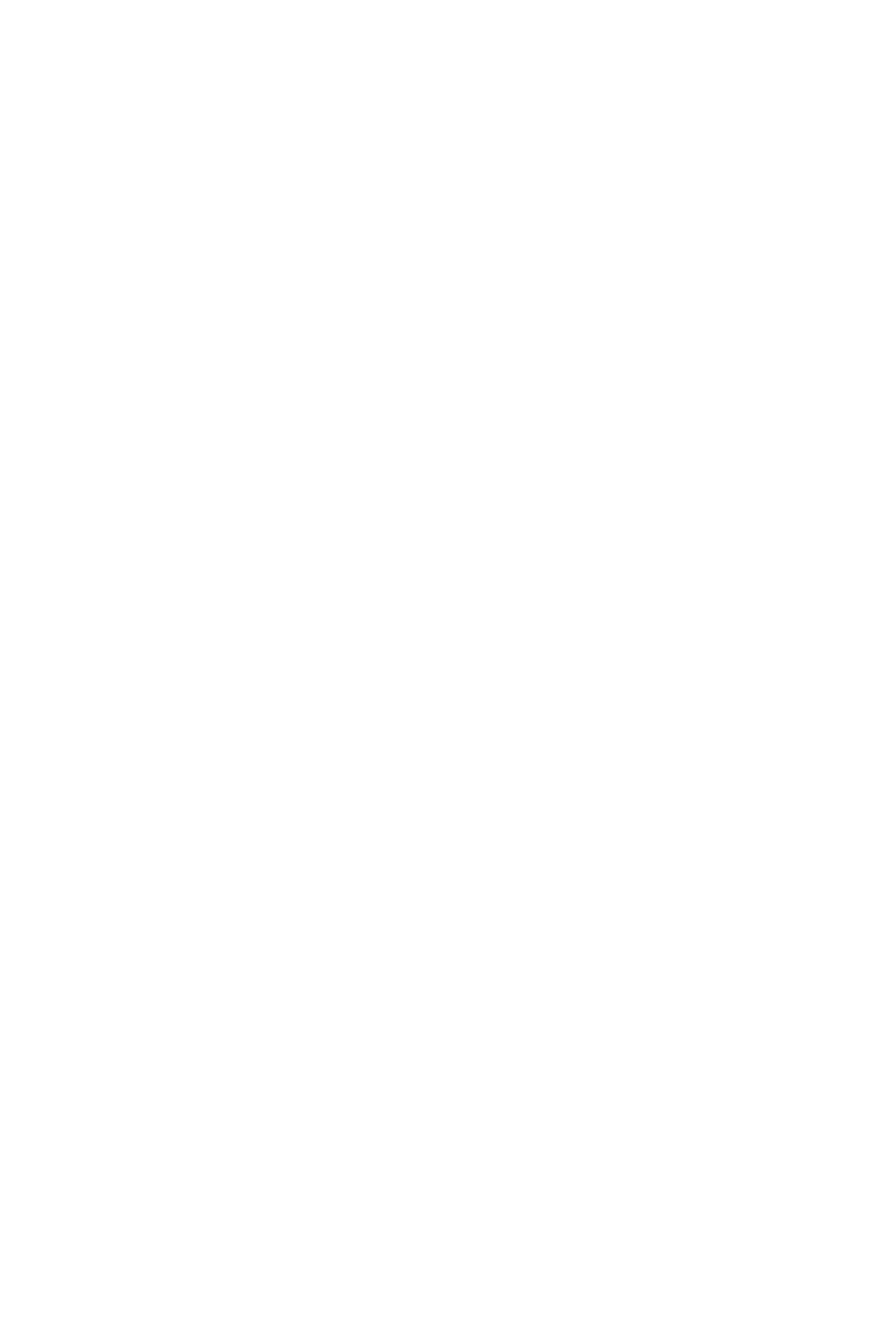
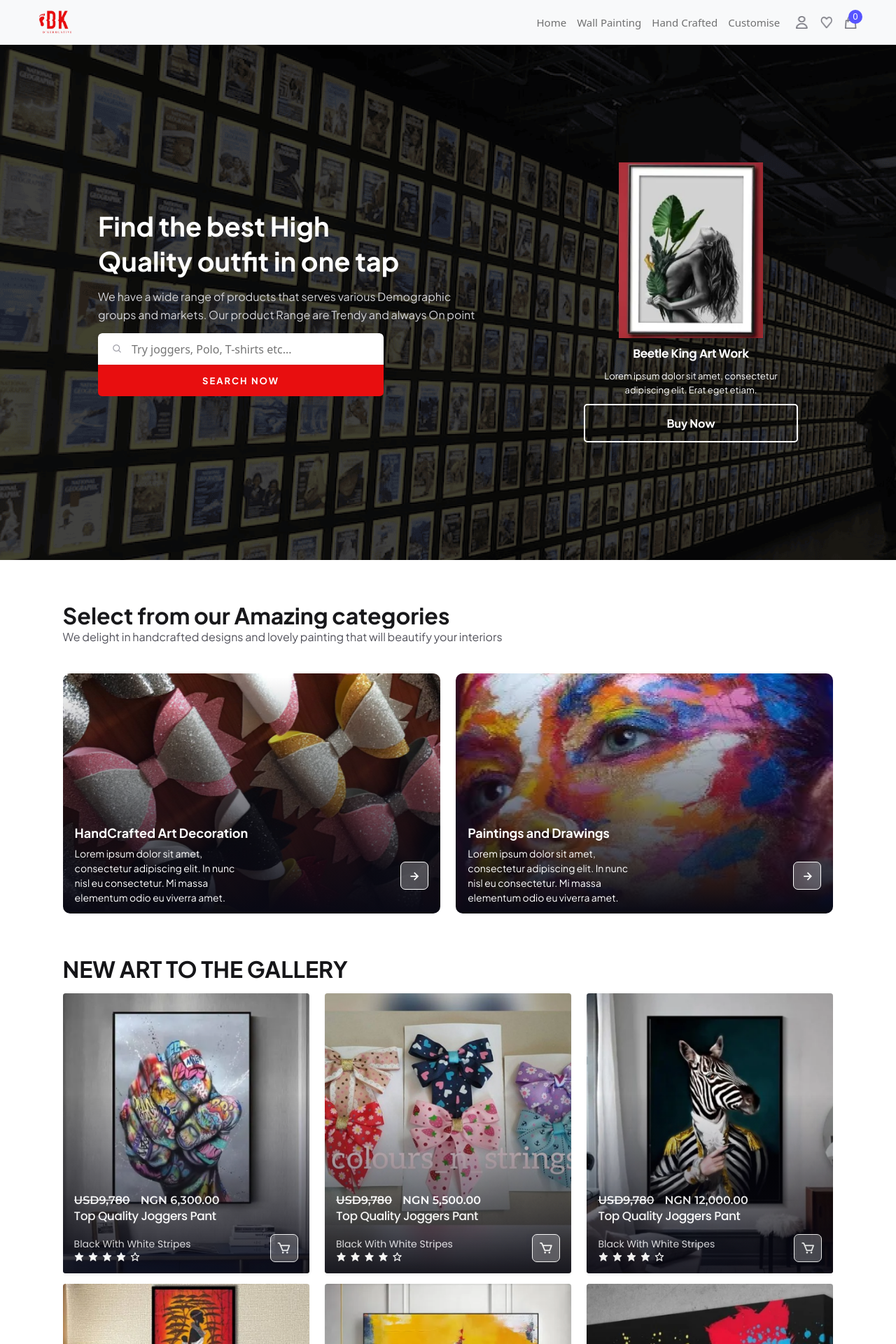
Before and after one commit to dkeralutive/updateddkwebsite, a React (Vite) app: page /wall-painting in a window 1280 px wide. Before the commit this address had no page. Shown: the top 1920 px of the page at 70% size. Before the commit the page ends 800 px from the top, so only its background shows below. Built offline with nearby package versions, Linux system fonts and the light colour scheme.

Commit message:
commited new after fisayo call

```diff
--- a/src/App.tsx
+++ b/src/App.tsx
@@ -1,8 +1,14 @@
 import { Suspense, lazy } from "react";
-import { Navigate, Route, Routes } from "react-router-dom";
-import { useAdminContext } from "./contexts/AdminContext";
+import { BrowserRouter, Navigate, Route, Routes } from "react-router-dom";
+import { AdminContextProvider, useAdminContext } from "./contexts/AdminContext";
+import { PropertyContextProvider } from "./contexts/PropertyContext";
+import { StoreContextProvider } from "./contexts/StoreContext";
 import Spinner from "./utilities/Spinner";
 
+const WallPainting = lazy(
+  () => import("./pages/store/WallPainting/WallPainting")
+);
+const HandCrafted = lazy(() => import("./pages/store/HandCrafted/HandCrafted"));
 const PaymentSuccessful = lazy(() => import("./modals/PaymentSuccessful"));
 const Orders = lazy(() => import("./pages/store/Orders/Orders"));
 const CaseStudyPage = lazy(() => import("./pages/store/CaseStudy/CaseStudy"));
@@ -10,13 +16,23 @@ const DetailsPage = lazy(() => import("./pages/store/DetailsPage/DetailsPage"));
 const Customise = lazy(() => import("./pages/store/Customise/Customise"));
 const Kids = lazy(() => import("./pages/store/Kids/Kids"));
 const AllBrands = lazy(() => import("./pages/store/AllBrands/AllBrands"));
-const FashionWomen = lazy(() => import("./pages/store/Fashion(Women)/Fashion(Women)"));
+const FashionWomen = lazy(
+  () => import("./pages/store/Fashion(Women)/Fashion(Women)")
+);
 const FashionMen = lazy(() => import("./pages/store/Fashion(Men)/FashionMen"));
-const CreateAccount = lazy(() => import("./pages/general/CreateAccount/CreateAccount"));
-const PropertyCheckout = lazy(() => import("./pages/property/PropertyCheckout/PropertyCheckout"));
-const PropertyDetails = lazy(() => import("./pages/property/PropertyDetails/PropertyDetails"));
+const CreateAccount = lazy(
+  () => import("./pages/general/CreateAccount/CreateAccount")
+);
+const PropertyCheckout = lazy(
+  () => import("./pages/property/PropertyCheckout/PropertyCheckout")
+);
+const PropertyDetails = lazy(
+  () => import("./pages/property/PropertyDetails/PropertyDetails")
+);
 const Shortlets = lazy(() => import("./pages/property/Shortlets/Shortlets"));
-const Apartments = lazy(() => import("./pages/property/Apaprtments/Apartments"));
+const Apartments = lazy(
+  () => import("./pages/property/Apaprtments/Apartments")
+);
 const Lands = lazy(() => import("./pages/property/PropertyLands/Lands"));
 const PropertyHome = lazy(() => import("./pages/property/PropertyHome/Home"));
 const Software = lazy(() => import("./pages/store/Software/Software"));
@@ -40,10 +56,15 @@ const Login = lazy(() => import("./pages/admin/Login/login"));
 const Home = lazy(() => import("./pages/general/Home/Home"));
 
 export default function App() {
-  const { loginStates } = useAdminContext();
+  // const { loginStates } = useAdminContext();
 
-  const user = loginStates.user;
+  // const user = loginStates.user;
+  const user = true;
   return (
+    <BrowserRouter>
+      <AdminContextProvider>
+        <StoreContextProvider>
+          <PropertyContextProvider>
             <Routes>
               {/* ============= GENERAL ROUTES ============== */}
               <Route
@@ -160,6 +181,24 @@ export default function App() {
                 element={
                   <Suspense fallback={Spinner({ animationType: "border" })}>
                     <ArtCraft />
+                  </Suspense>
+                }
+              />
+
+              <Route
+                path="/wall-painting"
+                element={
+                  <Suspense fallback={Spinner({ animationType: "border" })}>
+                    <WallPainting />
+                  </Suspense>
+                }
+              />
+
+              <Route
+                path="/hand-craft"
+                element={
+                  <Suspense fallback={Spinner({ animationType: "border" })}>
+                    <HandCrafted />
                   </Suspense>
                 }
               />
@@ -356,5 +395,9 @@ export default function App() {
                 }
               />
             </Routes>
+          </PropertyContextProvider>
+        </StoreContextProvider>
+      </AdminContextProvider>
+    </BrowserRouter>
   );
 }
--- a/src/main.tsx
+++ b/src/main.tsx
@@ -1,24 +1,12 @@
-import React from 'react'
-import ReactDOM from 'react-dom/client'
-import App from './App.tsx'
-import './index.css'
-import 'bootstrap/dist/css/bootstrap.min.css';
+import React from "react";
+import ReactDOM from "react-dom/client";
+import App from "./App.tsx";
+import "./index.css";
+import "bootstrap/dist/css/bootstrap.min.css";
 import "react-multi-carousel/lib/styles.css";
-import { BrowserRouter } from 'react-router-dom';
-import { AdminContextProvider } from "./contexts/AdminContext";
-import { StoreContextProvider } from './contexts/StoreContext.tsx';
-import { PropertyContextProvider } from './contexts/PropertyContext.tsx';
 
 ReactDOM.createRoot(document.getElementById("root") as HTMLElement).render(
   <React.StrictMode>
-    <BrowserRouter>
-      <AdminContextProvider>
-        <StoreContextProvider>
-          <PropertyContextProvider>
-          <App />
-          </PropertyContextProvider>
-        </StoreContextProvider>
-      </AdminContextProvider>
-    </BrowserRouter>
+    <App />
   </React.StrictMode>
 );
--- a/src/pages/general/Checkout/Checkout.tsx
+++ b/src/pages/general/Checkout/Checkout.tsx
@@ -17,7 +17,7 @@ const Checkout = () => {
   const [error, setError] = useState("");
   const [showFrame, setShowFrame] = useState(false);
   const [loading, setLoading] = useState(false);
-  const [state, setState] = useState("")
+  const [state, setState] = useState("");
 
   const {
     activeTab,
@@ -135,7 +135,8 @@ const Checkout = () => {
         authorization_url: res.authorization_url,
       }));
       setLoading(false);
-      setShowFrame(true);
+      window.open(initialiseCardStates.authorization_url);
+      // setShowFrame(true);
     } else {
       setLoading(false);
       setError(data.responseDto.message);
@@ -150,11 +151,11 @@ const Checkout = () => {
 
   // Get Nigerian Zipcodes according to states
   const getZipCode = async () => {
-      const index = await NigeriaStates.indexOf(state.toLowerCase())
-      if (index !== -1 && ZipCodeRef.current) {
-        ZipCodeRef.current.value = NigeriaZipCodes[index];
-      }
+    const index = await NigeriaStates.indexOf(state.toLowerCase());
+    if (index !== -1 && ZipCodeRef.current) {
+      ZipCodeRef.current.value = NigeriaZipCodes[index];
     }
+  };
 
   return (
     <div>
@@ -228,7 +229,7 @@ const Checkout = () => {
                 value={state}
                 type="text"
                 onChange={(e) => {
-                  setState(e.target.value)
+                  setState(e.target.value);
                   getZipCode();
                 }}
                 placeholder="State"
@@ -300,7 +301,7 @@ const Checkout = () => {
 
       {error && <ErrorModal errorMsg={error} callbackFunction={setError} />}
       {loading && <Spinner animationType="grow" />}
-      {showFrame && (
+      {/* {showFrame && (
         <div className="i_frame_modal">
           <iframe
             src={initialiseCardStates.authorization_url}
@@ -308,9 +309,9 @@ const Checkout = () => {
             loading="lazy"
           ></iframe>
         </div>
-      )}
+      )} */}
     </div>
   );
-}
+};
 
 export default Checkout;
--- /dev/null
+++ b/src/pages/store/HandCrafted/HandCrafted.tsx
@@ -0,0 +1,78 @@
+import { Col, Row } from "react-bootstrap";
+import Data from "../../../Data.json";
+import ArtCraftCategories from "../../../components/shop/ArtCraftCategories/ArtCraftCategories";
+import ArtCraftNavbar from "../../../components/shop/ArtCraftNavbar/ArtCraftNavbar";
+import StoreItemCard from "../../../components/shop/StoreItemCard/StoreItemCard";
+import "../ArtCraft/ArtCraft.css";
+import Footer from "../../../components/general/Footer/Footer";
+
+export default function HandCrafted() {
+  const STORE = Data.artCraftPage.artCraftStore;
+
+  return (
+    <div>
+      <ArtCraftNavbar activeLink="hand crafted" />
+
+      {/* MAIN */}
+      <main className="artCraft-main" id="main">
+        <div className="art-main-left">
+          <h1>
+            Find the best High
+            <br /> Quality outfit in one tap
+          </h1>
+          <span>
+            We have a wide range of products that serves various Demographic
+            <br /> groups and markets. Our product Range are Trendy and always
+            On point
+          </span>
+          <form id="art-work-search-form" className="rounded">
+            <div>
+              <i className="bx bx-search form-search-icon" />
+              <input
+                type="text"
+                placeholder="Try joggers, Polo, T-shirts etc..."
+                className="art-work-search-input"
+              />
+            </div>
+            <button>SEARCH NOW</button>
+          </form>
+        </div>
+
+        <div className="art-main-right">
+          <div className="art-main-right-img">
+            <img src="/images/beetle-king.png" alt="beetle-img" />
+          </div>
+          <h2>Beetle King Art Work</h2>
+          <span>
+            Lorem ipsum dolor sit amet, consectetur
+            <br />
+            adipiscing elit. Erat eget etiam.
+          </span>
+          <button>Buy Now</button>
+        </div>
+      </main>
+
+      {/* CATEGORIES */}
+      <ArtCraftCategories />
+
+      {/* HandCrafted */}
+      <section id="hand-crafted">
+        <div className="d-flex align-items-baseline justify-content-between">
+          <h1 className="artCategoriesTitle">HandCrafted Art Decorations</h1>
+          <div></div>
+        </div>
+
+        <Row xs={2} md={2} lg={3} className="items-cards mt-3">
+          {STORE.handCrafted.map((curr, idx) => (
+            <Col key={idx}>
+              <StoreItemCard {...curr} store={STORE.handCrafted} />
+            </Col>
+          ))}
+        </Row>
+      </section>
+
+      {/* FOOTER */}
+      <Footer />
+    </div>
+  );
+}
--- /dev/null
+++ b/src/pages/store/WallPainting/WallPainting.tsx
@@ -0,0 +1,78 @@
+import { Col, Row } from "react-bootstrap";
+import Data from "../../../Data.json";
+import Footer from "../../../components/general/Footer/Footer";
+import ArtCraftCategories from "../../../components/shop/ArtCraftCategories/ArtCraftCategories";
+import ArtCraftNavbar from "../../../components/shop/ArtCraftNavbar/ArtCraftNavbar";
+import StoreItemCard from "../../../components/shop/StoreItemCard/StoreItemCard";
+import "../ArtCraft/ArtCraft.css";
+
+
+export default function WallPainting() {
+  const STORE = Data.artCraftPage.artCraftStore;
+
+  return (
+    <div>
+      <ArtCraftNavbar activeLink="wall painting" />
+
+      {/* MAIN */}
+      <main className="artCraft-main" id="main">
+        <div className="art-main-left">
+          <h1>
+            Find the best High
+            <br /> Quality outfit in one tap
+          </h1>
+
+          <span>
+            We have a wide range of products that serves various Demographic
+            <br /> groups and markets. Our product Range are Trendy and always
+            On point
+          </span>
+
+          <form id="art-work-search-form" className="rounded">
+            <div>
+              <i className="bx bx-search form-search-icon" />
+              <input
+                type="text"
+                placeholder="Try joggers, Polo, T-shirts etc..."
+                className="art-work-search-input"
+              />
+            </div>
+            <button>SEARCH NOW</button>
+          </form>
+        </div>
+
+        <div className="art-main-right">
+          <div className="art-main-right-img">
+            <img src="/images/beetle-king.png" alt="beetle-img" />
+          </div>
+          <h2>Beetle King Art Work</h2>
+          <span>
+            Lorem ipsum dolor sit amet, consectetur
+            <br />
+            adipiscing elit. Erat eget etiam.
+          </span>
+          <button>Buy Now</button>
+        </div>
+      </main>
+
+      {/* CATEGORIES */}
+      <ArtCraftCategories />
+
+      {/* NEW TO ART GALLERY ====> ??? */}
+      <section id="wall-painting">
+        <h1 className="artCategoriesTitle">NEW ART TO THE GALLERY</h1>
+
+        <Row xs={2} md={2} lg={3} className="items-cards mt-3">
+          {STORE.wallPainting.map((curr, idx) => (
+            <Col key={idx}>
+              <StoreItemCard {...curr} store={STORE.wallPainting} />
+            </Col>
+          ))}
+        </Row>
+      </section>
+
+      {/* FOOTER */}
+      <Footer />
+    </div>
+  );
+}
```
Also changed, not shown: 1 other file (tests, documents, lock files or other folders). Lines whose indentation alone changed are shown as unchanged.
